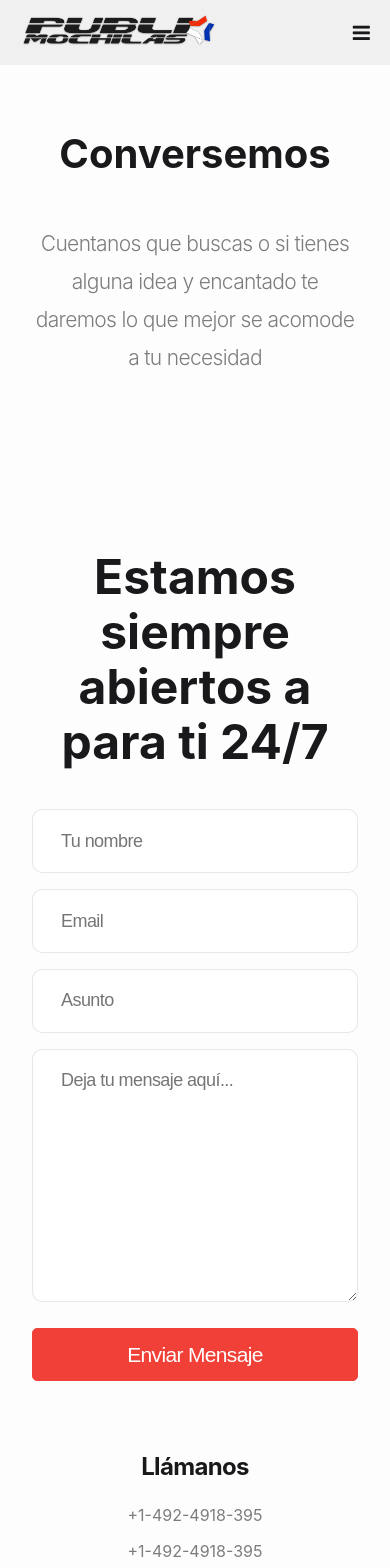
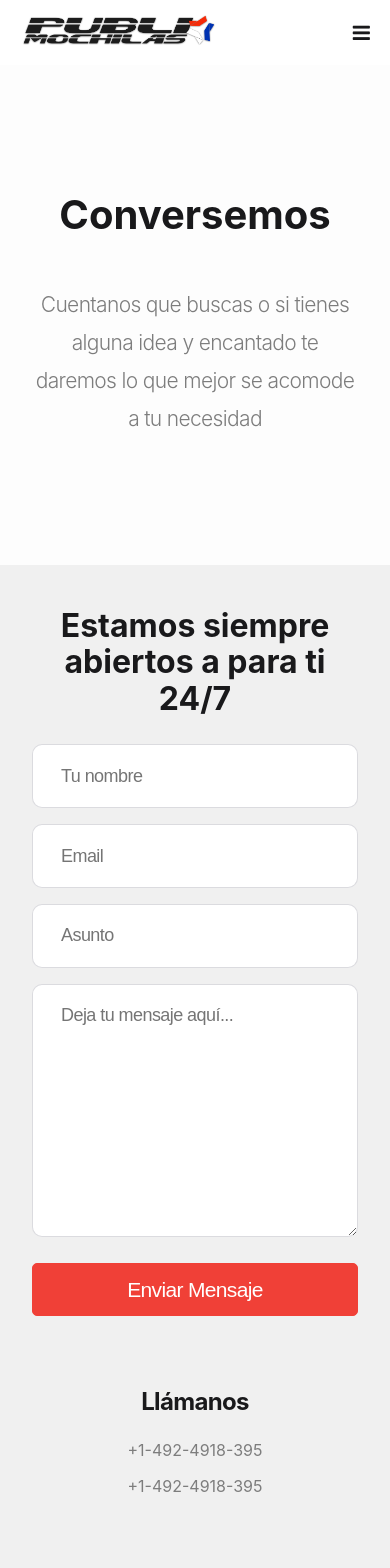
Before and after one commit to johansneirap/publibolsos-mm, a Next.js app: page /contacto in a window 390 px wide. Shown: the top 1568 px of the page. Built offline with nearby package versions, Linux system fonts and the light colour scheme.

Commit message:
modify style in contact, index and reponsiveness

```diff
--- a/components/Navbar.module.css
+++ b/components/Navbar.module.css
@@ -9,6 +9,7 @@
     font-size: 20px;
     font-weight: 500;
     line-height: 24px;
+    box-shadow: 0px 0px 8px rgba(0,0,0,.6);
     /* background-color: #F0F0F0; */
     /* border-bottom: 1px solid #e5e5e5; */
 }
@@ -53,7 +54,7 @@
     .navbar {
         /* justify-content: flex-end; */
         padding: 0 20px;
-        background-color: #F0F0F0;
+        /* background-color: #F0F0F0; */
     }
 
 }
--- a/components/layouts/MainLayout.module.css
+++ b/components/layouts/MainLayout.module.css
@@ -10,4 +10,6 @@
   flex-direction: column;
   justify-content: flex-start;
   align-items: flex-start;
+  position: relative;
+  overflow: hidden;
 }
--- a/pages/contacto.jsx
+++ b/pages/contacto.jsx
@@ -1,5 +1,6 @@
 import Link from "next/link";
 import { MainLayout } from "../components/layouts/MainLayout";
+import circleBg from '../public/asstes/circle-bg.svg';
 
 export default function Contact() {
   return (
@@ -35,6 +36,15 @@ export default function Contact() {
               <p>Ciudad, Estado</p>
             </div>
           </aside>
+          <div style={{
+            position: 'absolute',
+            bottom: 0,
+            right: 0,
+            transform: 'translate(50%, 50%)',
+            zIndex: 1
+          }}>
+            <img src={ circleBg.src } alt="circle background" style={{ maxWidth: '100%', maxHeight: '960px', transform: 'rotate(90deg)'}}/>
+          </div>
         </section>
     </MainLayout>
   );
--- a/pages/productos.jsx
+++ b/pages/productos.jsx
@@ -56,7 +56,7 @@ export default function Products() {
     <MainLayout>
         <div className='productos-container'>
         <h2 className='title'>Productos Publimochilas</h2>
-        <span className='legend'>Easy to use, responsive and customizable carousel component for React Projects.</span>
+        <span className='legend'>Encuentra los mejores productos acorde a tu necesidad, si no existe... lo creamos! 😎</span>
         <div style={{
           padding: "0",
           maxWidth:"100vw",
--- a/styles/globals.css
+++ b/styles/globals.css
@@ -216,17 +216,20 @@ a {
 .contact-aside {
   display: flex;
   flex-direction: column;
-  width: 60%;
+  justify-content: center;
+  padding-left: 5rem;
+  height: 500px;
+  width: 100%;
   /* height: 100%; */
   gap: 3rem;
-  margin-top: 50px;
-  padding: 3rem 5rem;
+  /* margin-top: 50px; */
+  /* padding: 5rem 6rem 5rem 5rem; */
 }
 
 .form-container {
-  margin: 100px 0;
+  background-color: var(--secondarybg);
+  /* margin: 100px 0; */
   /* background-color: #1e1e20; */
-  background-color: var(--primarybg);
   display: grid;
   grid-template-columns: 1fr 1fr;
   /* grid-column-gap: 5rem; */
@@ -234,11 +237,10 @@ a {
   padding: 3rem 5rem;
   height: 100%;
   width: 100%;
+  position: relative;
+  overflow: hidden;
 }
 
-.form-container form {
-  padding: 2rem;
-}
 
 .input-primary {
   font-size: 18px;
@@ -575,6 +577,7 @@ textarea {
     width: 100%;
     text-align: center;
     padding: 1rem 2rem;
+    background-color: var(--primarybg);
   }
   .form-container {
     width: 100%;
@@ -583,6 +586,10 @@ textarea {
     display: flex;
     flex-direction: column;
     align-items: center;
+    background-color: var(--secondarybg);
+  }
+  .form-title {
+    font-size: 2rem;
   }
   .contact-info-container {
     width: 100%;
```
